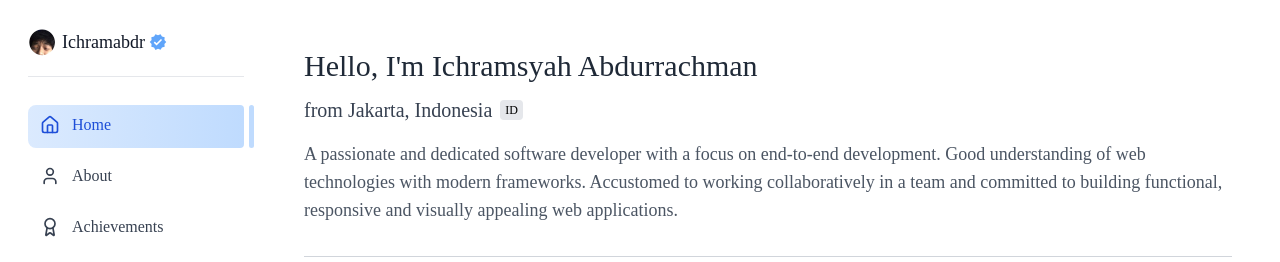
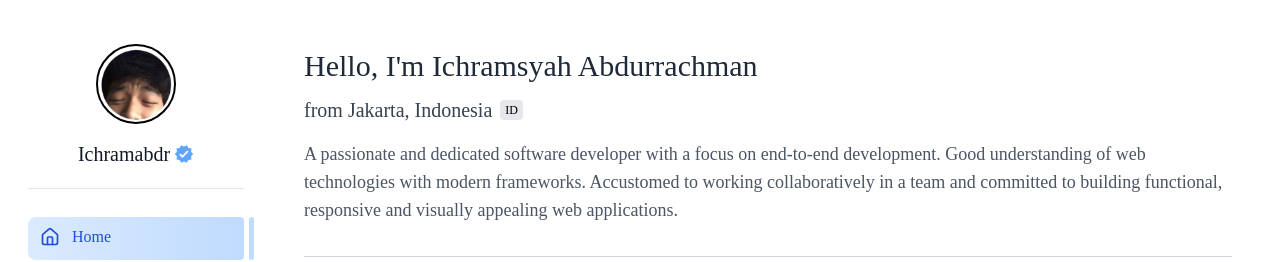
Before and after one commit to ichramsyah/portfolio-dashboard-style, a React (Vite) app: page / in a window 1280 px wide. Shown: the top 262 px of the page. Built offline with nearby package versions, Linux system fonts and the light colour scheme.

Commit message:
update sidebar: update top sidebar

```diff
--- a/src/components/Sidebar.jsx
+++ b/src/components/Sidebar.jsx
@@ -37,18 +37,29 @@ const Sidebar = ({ activeSection, setActiveSection, isMobileMenuOpen, setIsMobil
 
       <div className={`fixed left-0 top-0 h-full w-68 bg-whitee px-7 py-7 dark:bg-gray-9 z-50 transform transition-all ${isMobileMenuOpen ? 'translate-x-0' : '-translate-x-full lg:translate-x-0'}`}>
         <div className="flex flex-col h-full">
-          <div className="pb-5 border-b border-gray-2 dark:border-gray-7">
+          <div className="pb-5 border-b border-gray-2 dark:border-gray-7 relative">
             <div className="flex items-center justify-between">
-              <motion.div initial={{ opacity: 0, scale: 0.8 }} whileInView={{ opacity: 1, scale: 1 }} transition={{ duration: 0.8, ease: 'easeOut', delay: 0.1 }} viewport={{ once: false }} className="flex items-center">
-                <img src="./images/ppinstagram.png" alt="" className="w-7 object-cover rounded-full" />
-                <h1 className="text-lg text-gray-9 dark:text-whitee pl-[6px]">Ichramabdr</h1>
-                <svg stroke="currentColor" fill="currentColor" strokeWidth="0" viewBox="0 0 24 24" className="text-blue-4 ml-1" height="18" width="18" xmlns="http://www.w3.org/2000/svg">
-                  <path fill="none" d="M0 0h24v24H0z"></path>
-                  <path d="m23 12-2.44-2.79.34-3.69-3.61-.82-1.89-3.2L12 2.96 8.6 1.5 6.71 4.69 3.1 5.5l.34 3.7L1 12l2.44 2.79-.34 3.7 3.61.82L8.6 22.5l3.4-1.47 3.4 1.46 1.89-3.19 3.61-.82-.34-3.69L23 12zm-12.91 4.72-3.8-3.81 1.48-1.48 2.32 2.33 5.85-5.87 1.48 1.48-7.33 7.35z"></path>
-                </svg>
+              <motion.div
+                initial={{ opacity: 0, scale: 0.8 }}
+                whileInView={{ opacity: 1, scale: 1 }}
+                transition={{ duration: 0.8, ease: 'easeOut', delay: 0.1 }}
+                viewport={{ once: false }}
+                className="flex flex-col items-center w-full mt-4" // Menggunakan flex-col dan items-center
+              >
+                {/* Gambar Profil */}
+                <img src="./images/ppinstagram.png" alt="" className="w-20 h-20 object-cover rounded-full border-2 dark:border-gray-700" />
+
+                {/* Grup Nama & Ikon */}
+                <div className="flex items-center gap-1 mt-4">
+                  <h1 className="text-xl text-gray-9 dark:text-whitee">Ichramabdr</h1>
+                  <svg stroke="currentColor" fill="currentColor" strokeWidth="0" viewBox="0 0 24 24" className="text-blue-4" height="20" width="20" xmlns="http://www.w3.org/2000/svg">
+                    <path fill="none" d="M0 0h24v24H0z"></path>
+                    <path d="m23 12-2.44-2.79.34-3.69-3.61-.82-1.89-3.2L12 2.96 8.6 1.5 6.71 4.69 3.1 5.5l.34 3.7L1 12l2.44 2.79-.34 3.7 3.61.82L8.6 22.5l3.4-1.47 3.4 1.46 1.89-3.19 3.61-.82-.34-3.69L23 12zm-12.91 4.72-3.8-3.81 1.48-1.48 2.32 2.33 5.85-5.87 1.48 1.48-7.33 7.35z"></path>
+                  </svg>
+                </div>
               </motion.div>
-              <button onClick={() => setIsMobileMenuOpen(false)} className="lg:hidden p-2 text-gray-5 hover:text-gray-7 dark:text-gray-4 dark:hover:text-gray-2">
-                <X size={20} />
+              <button onClick={() => setIsMobileMenuOpen(false)} className="absolute top-[-10px] right-[-10px] lg:hidden p-2 text-gray-5 hover:text-gray-7 dark:text-gray-4 dark:hover:text-gray-2">
+                <X size={24} />
               </button>
             </div>
           </div>
```
